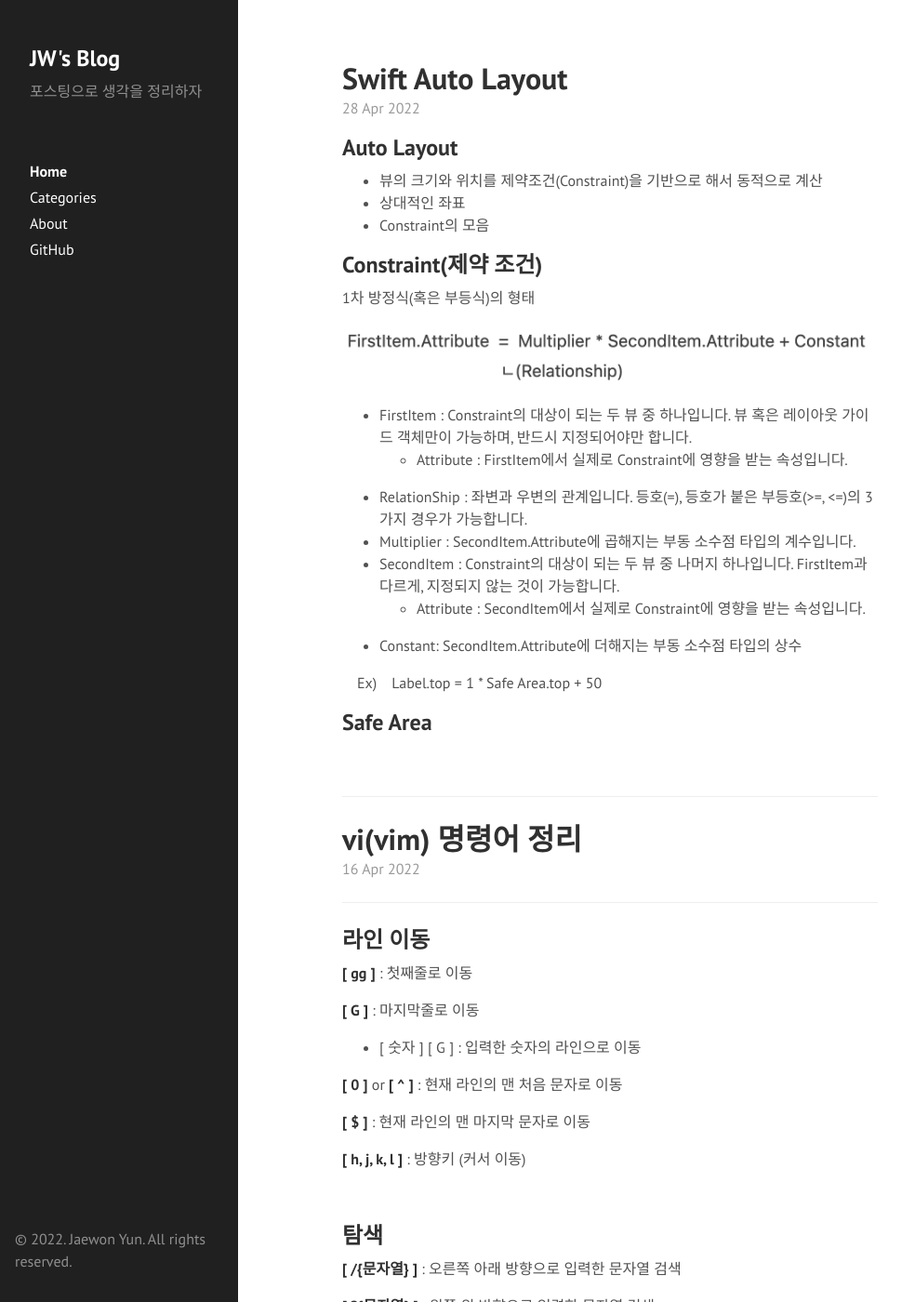
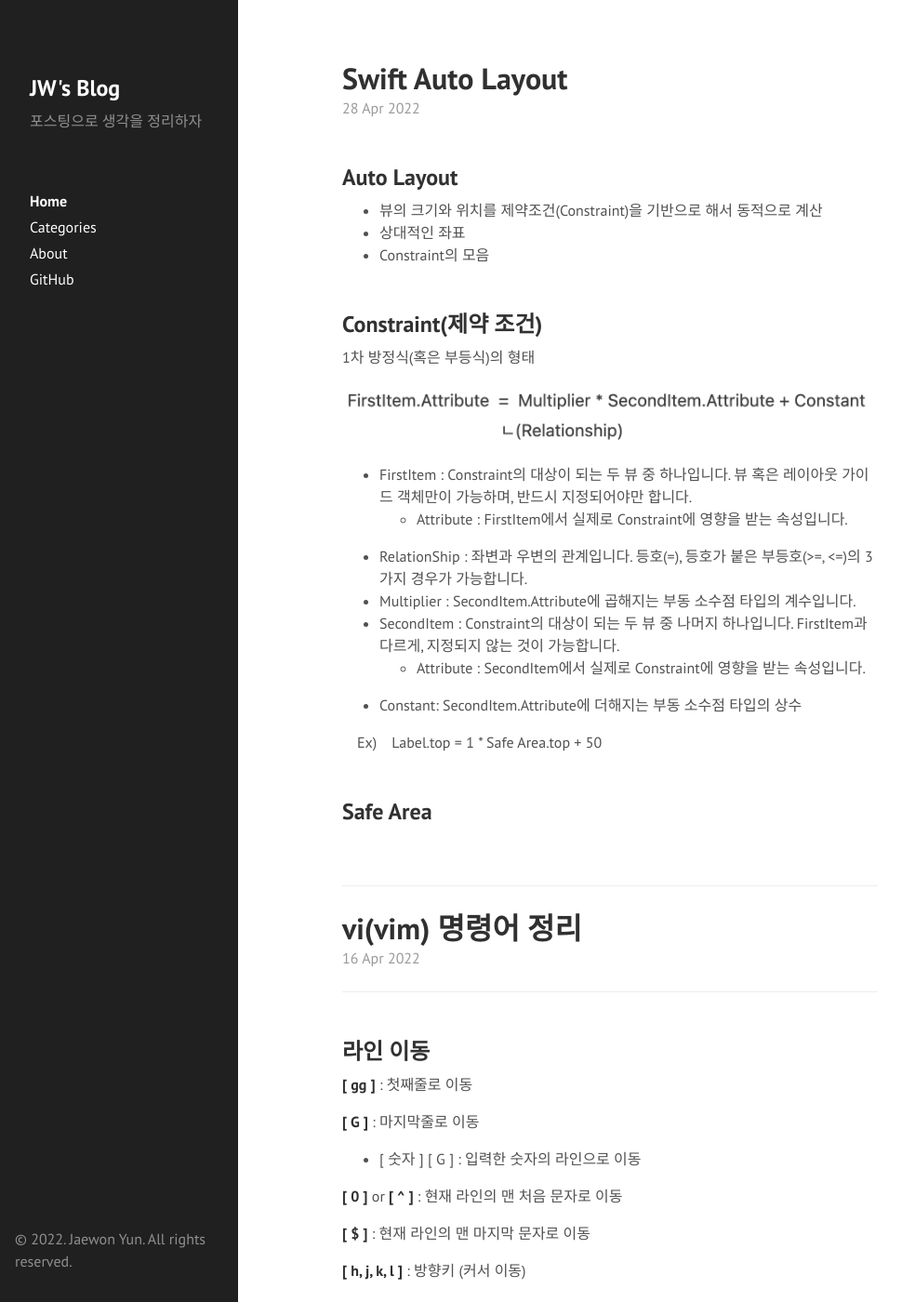
Before and after one commit to woin2ee/woin2ee.github.io, a Jekyll site: the page built from index.html, in a window 1280 px wide and 1400 px high. Shown: the whole window at 93% size, without its empty margins (0-984 px from the left). Built offline with Jekyll 4.4.1, drawn with Linux system fonts in a browser that asks for light colours; the list of posts is cut into pages by our own code.

Commit message:
소제목 간격 증가

```diff
--- a/public/css/poole.css
+++ b/public/css/poole.css
@@ -91,7 +91,7 @@ h1 {
   font-size: 2rem;
 }
 h2 {
-  margin-top: 1rem;
+  margin-top: 3rem;
   font-size: 1.5rem;
 }
 h3 {
```
